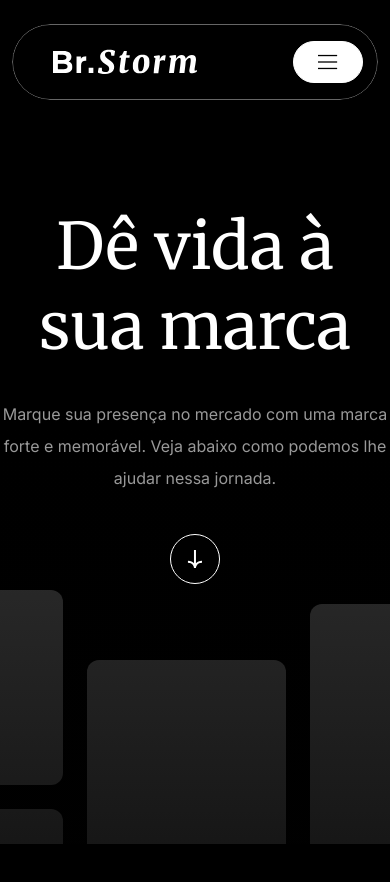
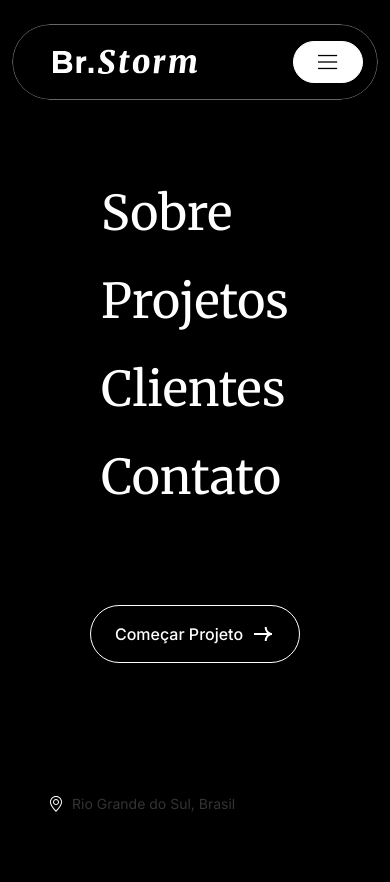
Before and after one commit to luangelsdorf/website-abarca, a Next.js app: page / in a window 390 px wide. Both pictures are taken after a click on the button 328 px from the left and 62 px from the top of the page. Shown: the top 882 px of the page. Built offline with nearby package versions, Linux system fonts and the light colour scheme.

Commit message:
Mobile menu

```diff
--- a/src/components/layout/Header/Header.module.scss
+++ b/src/components/layout/Header/Header.module.scss
@@ -1,6 +1,6 @@
 .header {
   position: fixed;
-  z-index: 999;
+  z-index: 50;
   top: 24px;
   left: 50%;
   transform: translateX(-50%);
@@ -30,3 +30,45 @@
     }
   }
 }
+
+.menu {
+  position: fixed;
+  z-index: 50;
+  top: 0;
+  left: 0;
+  justify-content: center;
+  align-items: center;
+  flex-direction: column;
+  gap: 96px;
+  height: 100vh;
+  width: 100vw;
+  background-color: rgb(var(--black));
+
+  transition: all 600ms ease;
+  transform: translateY(-100%);
+  opacity: 0;
+
+  ul {
+    font: var(--heading-serif-medium);
+    display: flex;
+    flex-direction: column;
+    gap: 24px;
+    color: rgb(var(--white));
+  }
+
+  .footer {
+    font: var(--body-default-md);
+    color: rgb(var(--shadow));
+    position: absolute;
+    bottom: 28px;
+    left: 48px;
+    display: flex;
+    align-items: center;
+    gap: 8px;
+  }
+
+  &.active {
+    transform: translateY(0);
+    opacity: 1;
+  }
+}
--- a/src/components/layout/Header/index.js
+++ b/src/components/layout/Header/index.js
@@ -1,11 +1,46 @@
 import React from 'react';
+import Arrow from 'public/images/icons/Arrow.svg'
+import Button from 'src/components/common/Button';
 import styles from './Header.module.scss';
 import Logo from 'public/images/brstorm.svg';
 import Link from 'next/link';
 import Open from 'public/images/icons/Open.svg';
+import Pin from 'public/images/icons/Pin.svg';
 
 export default function Header({ content }) {
+
+  const MenuMobile = () => (
+    <div className={`d-flex d-lg-none ${styles.menu}`}>
+      <ul>
+        <li>
+          <Link href="#">Sobre</Link>
+        </li>
+        <li>
+          <Link href="#">Projetos</Link>
+        </li>
+        <li>
+          <Link href="#">Clientes</Link>
+        </li>
+        <li>
+          <Link href="#">Contato</Link>
+        </li>
+      </ul>
+      <Button href="#" RightIcon={Arrow} className="outline">Começar Projeto</Button>
+
+      <div className={styles.footer}>
+        <Pin />
+        <span>Rio Grande do Sul, Brasil</span>
+      </div>
+    </div>
+  );
+
+  function handleClick() {
+    document.querySelector(`.${styles.menu}`).classList.toggle(styles.active);
+  }
+
   return (
+    <>
+      <MenuMobile />
       <div className={`container ${styles.header}`}>
         <header>
           <nav>
@@ -28,10 +63,11 @@ export default function Header({ content }) {
             </ul>
             <div>
               <Link href="#" className="btn sm d-none d-lg-flex">Começar Projeto</Link>
-            <button type="button" className="btn d-flex d-lg-none"><Open /></button>
+              <button onClick={handleClick} type="button" className="btn d-flex d-lg-none"><Open /></button>
             </div>
           </nav>
         </header>
       </div>
+    </>
   )
 }
```
Lines whose indentation alone changed are shown as unchanged.
